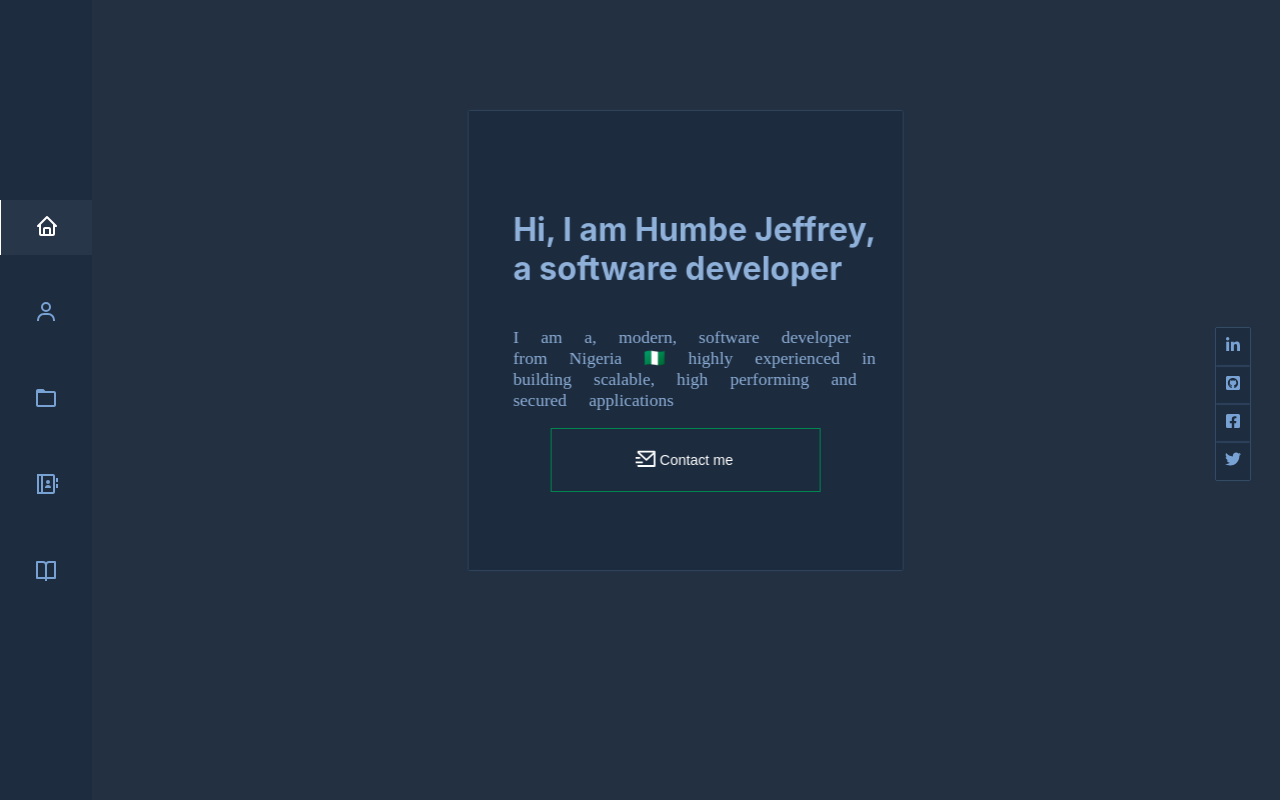
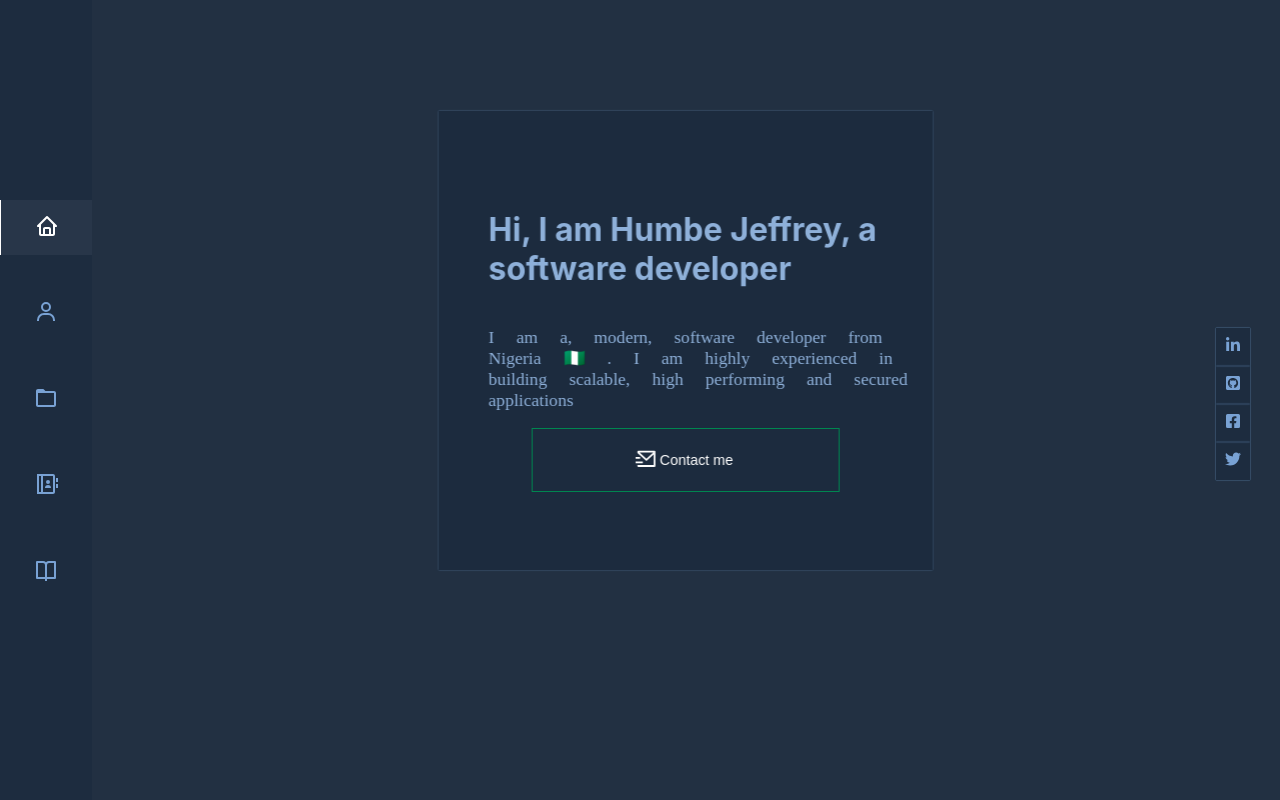
Before and after one commit to humbejeff2116/portfolio-app, a React (Create React App) app: page / in a window 1280 px wide. Shown: the top 800 px of the page. Built offline with nearby package versions, Linux system fonts and the light colour scheme.

Commit message:
modified index css and made changes to introductory text

```diff
--- a/src/Data/data.js
+++ b/src/Data/data.js
@@ -49,7 +49,7 @@ const data = {
 
             imageSrc : jeffweb1,
             heading : "Hi, I am Humbe Jeffrey, a software developer",
-            body : `I am a, modern, software developer from Nigeria ${unicode}
+            body : `I am a, modern, software developer from Nigeria ${unicode} . I am
                    highly experienced in building scalable, high performing and secured applications`
         }
     ],
--- a/src/components/index/indexMod.css
+++ b/src/components/index/indexMod.css
@@ -4,7 +4,7 @@
   justify-content: center;
   text-align: left;
   box-shadow: 0 0 1.5px #55759c;
-  width:35%;
+  width:40%;
   min-height:55vh;
   margin-top: 5%;
   margin-left: auto;
@@ -33,6 +33,7 @@
   display:flex;
   flex-direction: column;
   justify-content:center;
+  width:100%;
 }
 
 .index-info a{
--- a/src/index.css
+++ b/src/index.css
@@ -46,7 +46,6 @@ body {
   background-color: var(--sidenav-bg-primary);
   display:flex;
   flex-direction:row;
-  /* border:1px solid white; */
   margin-left:5.75rem;
 }
 
```
